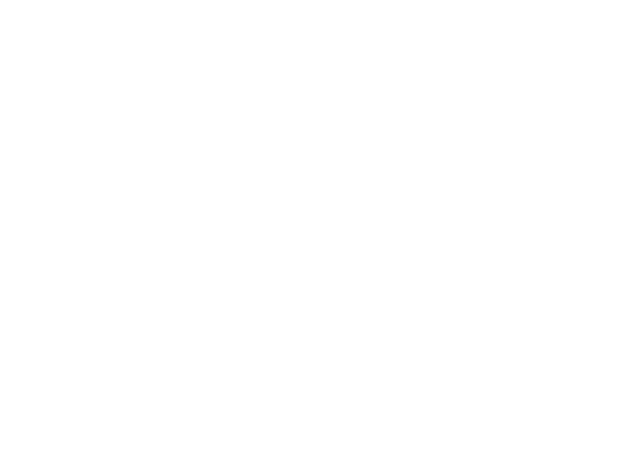
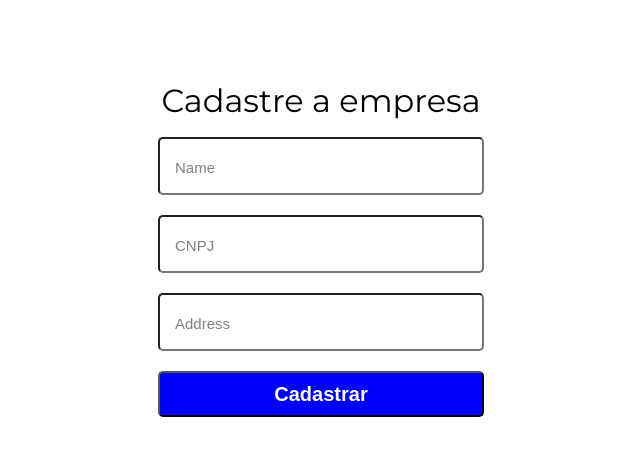
Before and after one commit to Mauricio-Camilo/matchIt_teste_frontend, a React (Create React App) app: page /create in a window 1280 px wide. Before the commit this address had no page. Shown: the top 456 px of the page, without its empty margins (319-959 px from the left). Built offline with nearby package versions, Linux system fonts and the light colour scheme.

Commit message:
feat: add create page layout and create company feat

```diff
--- a/src/App.tsx
+++ b/src/App.tsx
@@ -1,6 +1,7 @@
 import { BrowserRouter, Routes, Route } from "react-router-dom";
 import GlobalStyle from "./styles/globalStyle.jsx";
-import MainPage from './pages/Main';
+import MainApp from './pages/Main';
+import CreateCompany from "./pages/Create";
 
 function App() {
 
@@ -9,7 +10,8 @@ function App() {
             <GlobalStyle />
             <BrowserRouter>
                 <Routes>
-                    <Route path="/" element={<MainPage />} />
+                    <Route path="/" element={<MainApp />} />
+                    <Route path="/create" element={<CreateCompany />} />
                 </Routes>
             </BrowserRouter>
         </>
--- /dev/null
+++ b/src/pages/Create/index.tsx
@@ -0,0 +1,69 @@
+import { useState } from "react";
+import { Container, Title, Inputs, Input, Button } from "./style";
+import { ThreeDots } from 'react-loader-spinner';
+import { useNavigate } from "react-router-dom";
+import createCompany from "../../services/api";
+import { Company } from "../../services/api";
+
+function CreateCompany() {
+
+    const [name, setName] = useState("");
+    const [cnpj, setCnpj] = useState("");
+    const [address, setAddress] = useState("");
+    const [signUp, setSignUp] = useState<any>("Cadastrar");
+    const [selected, setSelected] = useState<boolean>(false);
+
+    const loading = <ThreeDots color="#FFFFFF" />;
+
+    const navigate = useNavigate();
+
+    function handleInputs() {
+        return (
+            <Inputs>
+                <Input type="text" placeholder="Name" required
+                    onChange={(e: any) => setName(e.target.value)} value={name}>
+                </Input>
+                <Input type="text" placeholder="CNPJ" required
+                    onChange={(e: any) => setCnpj(e.target.value)} value={cnpj}>
+                </Input>
+                <Input type="text" placeholder="Address" required
+                    onChange={(e: any) => setAddress(e.target.value)} value={address}>
+                </Input>
+            </Inputs>
+        )
+    }
+
+    async function saveCompany() {
+        if ( name === "" || cnpj === "" || address === "") {
+            alert("Selecione todas as opções antes de prosseguir com o cadastro");
+        }
+        else {
+            setSelected(true);
+            setSignUp(loading);
+            try {
+                const company : Company = {
+                    name,
+                    cnpj,
+                    address
+                };
+                await createCompany(company)
+                navigate("/");
+            }
+            catch (error) {
+                setSelected(false);
+                setSignUp("Cadastrar");
+                alert("Ocorreu um erro ao cadastrar uma empresa")
+            }
+        }
+    }
+
+    return (
+        <Container>
+            <Title>Cadastre a empresa</Title>
+            {handleInputs()}
+            <Button selected={selected} onClick={() => saveCompany()}>{signUp}</Button>
+        </Container>
+    )
+}
+
+export default CreateCompany;
--- /dev/null
+++ b/src/pages/Create/style.jsx
@@ -0,0 +1,59 @@
+import styled from "styled-components";
+
+const Container = styled.div`
+    min-width: 375px;
+    display: flex;
+    flex-direction: column;
+    align-items: center;
+    margin-top: 60px;
+    padding-bottom: 25px;
+
+`
+const Title = styled.h1`
+    font-size: 32px;
+    text-align: center;
+    color: black;
+    margin-top: 25px;
+    margin-bottom: 20px;
+    width: 350px;
+`
+
+const Inputs = styled.div`
+    display: flex;
+    flex-direction: column;
+    gap: 20px;
+`
+const Input = styled.input`
+    font-size: 20px;
+    width: 326px;
+    height: 58px;
+    border-radius: 5px;
+    padding-left: 15px;
+    &::placeholder {
+        font-size: 15px;
+        color: gray;
+    }
+`
+
+const Button = styled.button`
+    width: 326px;
+    height: 46px;
+    font-size: 20px;
+    font-weight: 700;
+    border-radius: 5px;
+    color: white;
+    background-color: blue;
+    display: flex;
+    justify-content: center;
+    align-items: center;
+    margin-top: 20px;
+    pointer-events: ${(props) => props.selected? "none" : "auto"};
+    cursor: pointer;
+`
+export {
+    Container,
+    Title,
+    Inputs,
+    Input,
+    Button
+}
--- a/src/pages/Main/index.tsx
+++ b/src/pages/Main/index.tsx
@@ -3,7 +3,6 @@ import { getAllCompanies } from "../../services/api";
 import { Container, Title } from "./style";
 import { Oval } from 'react-loader-spinner';
 import CompanyData from "./company";
-import { Company } from "./../../services/api";
 
 export default function MainApp() {
 
--- a/src/services/api.ts
+++ b/src/services/api.ts
@@ -3,6 +3,10 @@ import axios from "axios";
 const api = axios.create({
   baseURL: "http://localhost:5000/",
 });
+
+export default async function createCompany (formData : Company) {
+    await api.post("/companies", formData)
+}
 
 export const getAllCompanies = async () => {
     const companies = await api.get("/companies", );
```
